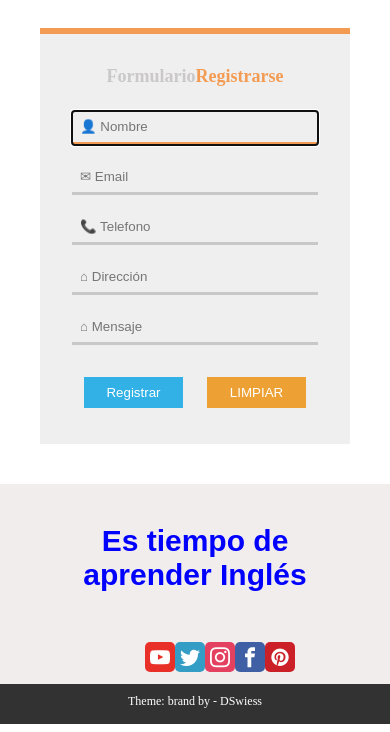
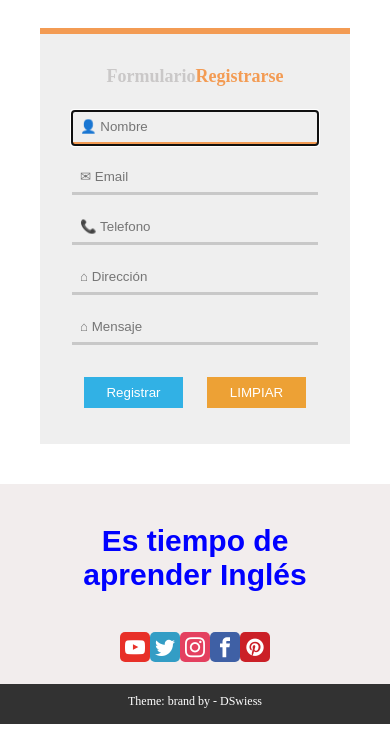
Before and after one commit to DianaSwiess/Royer, a plain HTML site: page Inscribete.html in a window 390 px wide. Shown: the part 112-844 px from the top of the page. Drawn offline with Linux system fonts and the light colour scheme; files whose address does not match are found by name.

Commit message:
SOCIAL BAR

```diff
--- a/css/main.css
+++ b/css/main.css
@@ -81,7 +81,9 @@ input:focus{
 	height:200px;
 }
 	.green ul{
-	margin-top:10px;
+	justify-content: center;
+	margin-top:0px;
+	margin-left:0PX;
 }
 .green h1{
 	padding:20px;
```
